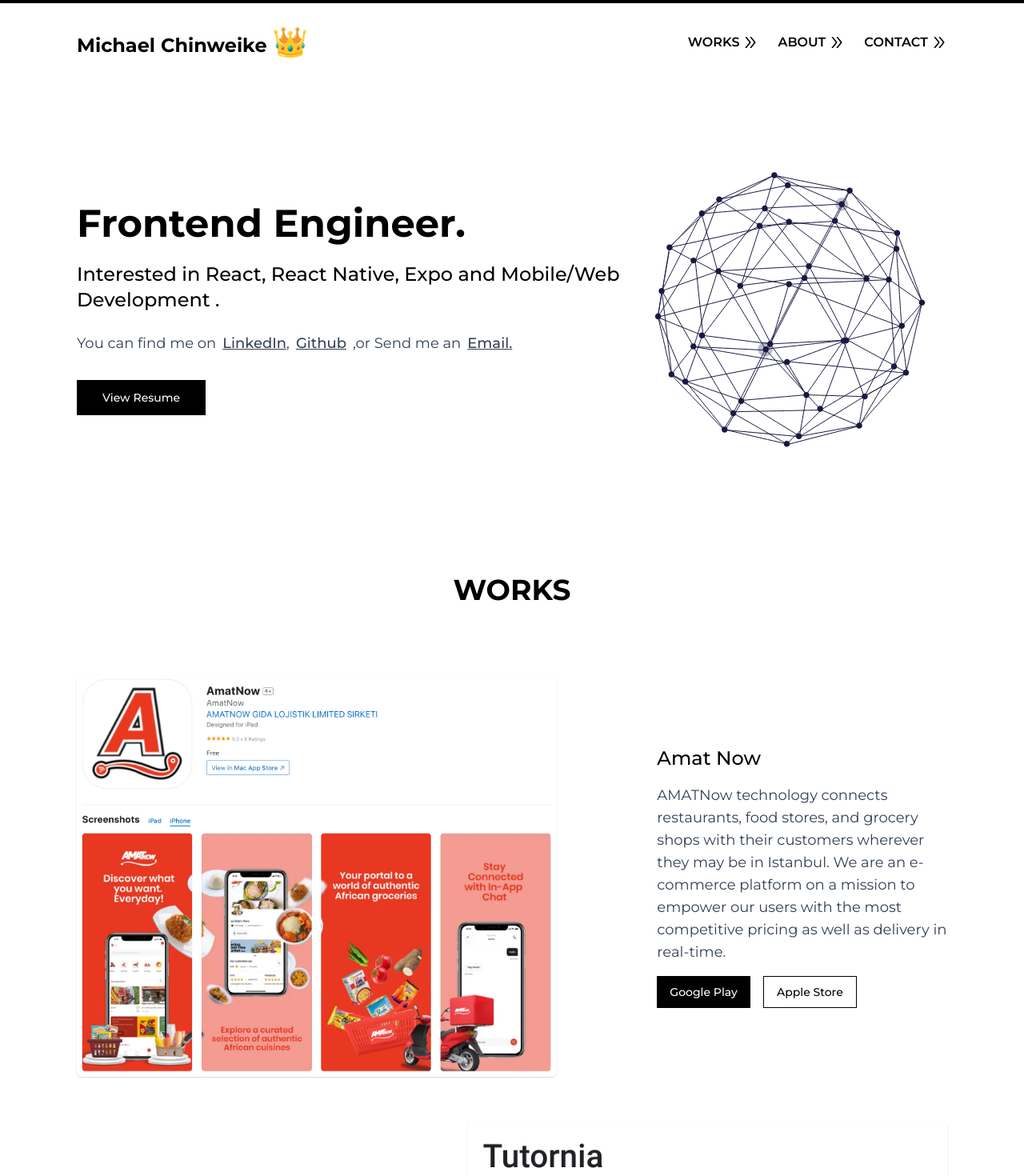
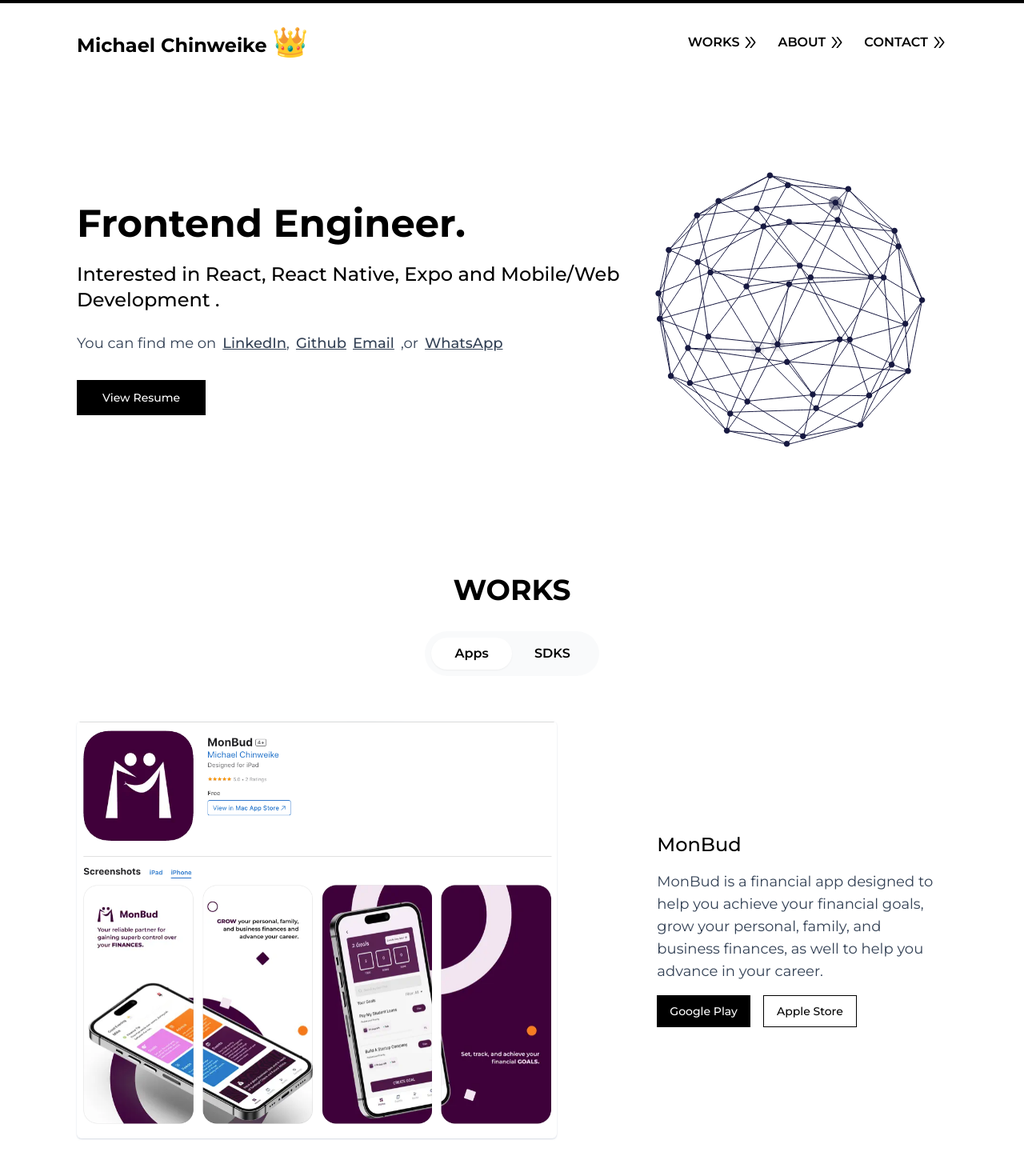
Before and after one commit to cmcWebCode40/cmcWebCode-portfolio-website-v2, a Next.js app: page / in a window 1280 px wide. Shown: the top 1470 px of the page at 80% size. Built offline with nearby package versions, Linux system fonts and the light colour scheme.

Commit message:
feat: added new projects.

```diff
--- a/src/components/molecules/ProfileLinks.tsx
+++ b/src/components/molecules/ProfileLinks.tsx
@@ -1,7 +1,7 @@
 import Link from "next/link";
 import React, { FunctionComponent } from "react";
 import { Paragraph } from "../atoms";
-import { EMAIL_LINK, GITHUB_LINK, LINKEDIN_LINK } from "@/constants/links";
+import { EMAIL_LINK, GITHUB_LINK, LINKEDIN_LINK, WHATSAPP_NUMBER } from "@/constants/links";
 
 const ProfileLinks: FunctionComponent = () => {
   return (
@@ -25,14 +25,22 @@
         >
           Github
         </Link>
-        <span>,or Send me an</span>
         <Link
           className="underline font-medium"
           target="_blank"
           href={EMAIL_LINK}
           title="Email"
         >
-          Email.
+          Email
+        </Link>
+        <span>,or</span>
+        <Link
+          className="underline font-medium"
+          target="_blank"
+          href={WHATSAPP_NUMBER}
+          title="Email"
+        >
+          WhatsApp
         </Link>
       </Paragraph>
     </div>
--- a/src/components/organisms/ProjectSection.tsx
+++ b/src/components/organisms/ProjectSection.tsx
@@ -1,22 +1,40 @@
-import React, { FunctionComponent, HTMLAttributes } from "react";
+import React, { FunctionComponent, HTMLAttributes, useState } from "react";
 import { ButtonLink, Heading } from "../atoms";
-import { ProjectItem } from "../molecules";
-import { projects } from "@/utils";
+import { ProjectItem, Segment } from "../molecules";
+import { MOBILE_APPLICATIONS_LIST, SDKS_LISTS } from "@/utils";
 import { GITHUB_LINK } from "@/constants/links";
 
-interface ProjectSectionProps extends HTMLAttributes<HTMLDivElement> {}
+interface ProjectSectionProps extends HTMLAttributes<HTMLDivElement> { }
+
+const segmentItems = ["Apps", "SDKS"];
 
 const ProjectSection: FunctionComponent<ProjectSectionProps> = ({
   className,
   ...rest
 }) => {
+  const [tab, setTab] = useState<number>(0);
   return (
     <div {...rest} className={`flex flex-col items-center ${className}`}>
       <Heading size="md" className="text-center font-bold mb-8">
         WORKS
       </Heading>
+      <div className="w-full md:w-[20%]">
+        <Segment tab={tab} onSelect={setTab} items={segmentItems} />
+      </div>
       <div>
-        {projects.map((item, index) => (
+        {tab === 0
+          ? MOBILE_APPLICATIONS_LIST.map((item, index) => (
+            <ProjectItem
+              links={item.links}
+              index={index}
+              title={item.title}
+              description={item.description}
+              imagePath={item.imagePath}
+              key={item.title}
+              type={item.type}
+            />
+          ))
+          : SDKS_LISTS.map((item, index) => (
             <ProjectItem
               links={item.links}
               index={index}
--- a/src/constants/links.ts
+++ b/src/constants/links.ts
@@ -1,4 +1,6 @@
 export const GITHUB_LINK = "https://github.com/cmcWebCode40";
+
+export const WHATSAPP_NUMBER = "https://wa.me/+2348165084064";
 
 export const LINKEDIN_LINK =
   "https://www.linkedin.com/in/chinweike-chinonso-michael-467360a8/";
--- a/src/utils/data/index.ts
+++ b/src/utils/data/index.ts
@@ -8,11 +8,11 @@
 export const Skills = [
   {
     title: "Languages",
-    body: `JavaScript & TypeScript`,
+    body: `JavaScript, TypeScript & Kotlin`,
   },
   {
     title: "Frameworks & Tools",
-    body: ` React , React Native , Nextjs , Vue, Tailwind CSS, Express.js, Redux, Firebase, Git & GitHub .
+    body: `React, React Native, Expo, Nextjs, Git & GitHub .
     `,
   },
   {
@@ -25,7 +25,19 @@
   },
 ];
 
-export const projects = [
+export const MOBILE_APPLICATIONS_LIST = [
+  {
+    title: "MonBud",
+    description: `MonBud is a financial app designed to help you achieve your financial goals, grow your personal, family, and business finances, as well to help you advance in your career.`,
+    imagePath: "/images/monbud.png",
+    links: {
+      website: undefined,
+      google: '#',
+      apple:
+        "https://apps.apple.com/us/app/monbud/id6476326261?platform=iphone",
+    },
+    type: "app",
+  },
   {
     title: "Amat Now",
     description: `AMATNow technology connects restaurants, food stores, and grocery shops with their customers wherever they may be in Istanbul. We are an e-commerce platform on a mission to empower our users with the most competitive pricing as well as delivery in real-time. `,
@@ -73,6 +85,9 @@
     },
     type: "app",
   },
+];
+
+export const SDKS_LISTS = [
   {
     title: "React Native Paystack Webview SDK",
     description: `Paystack React Native SDK enables easy integration of Paystack payments into your React Native applications using Web View.`,
```
Lines whose indentation alone changed are shown as unchanged.
